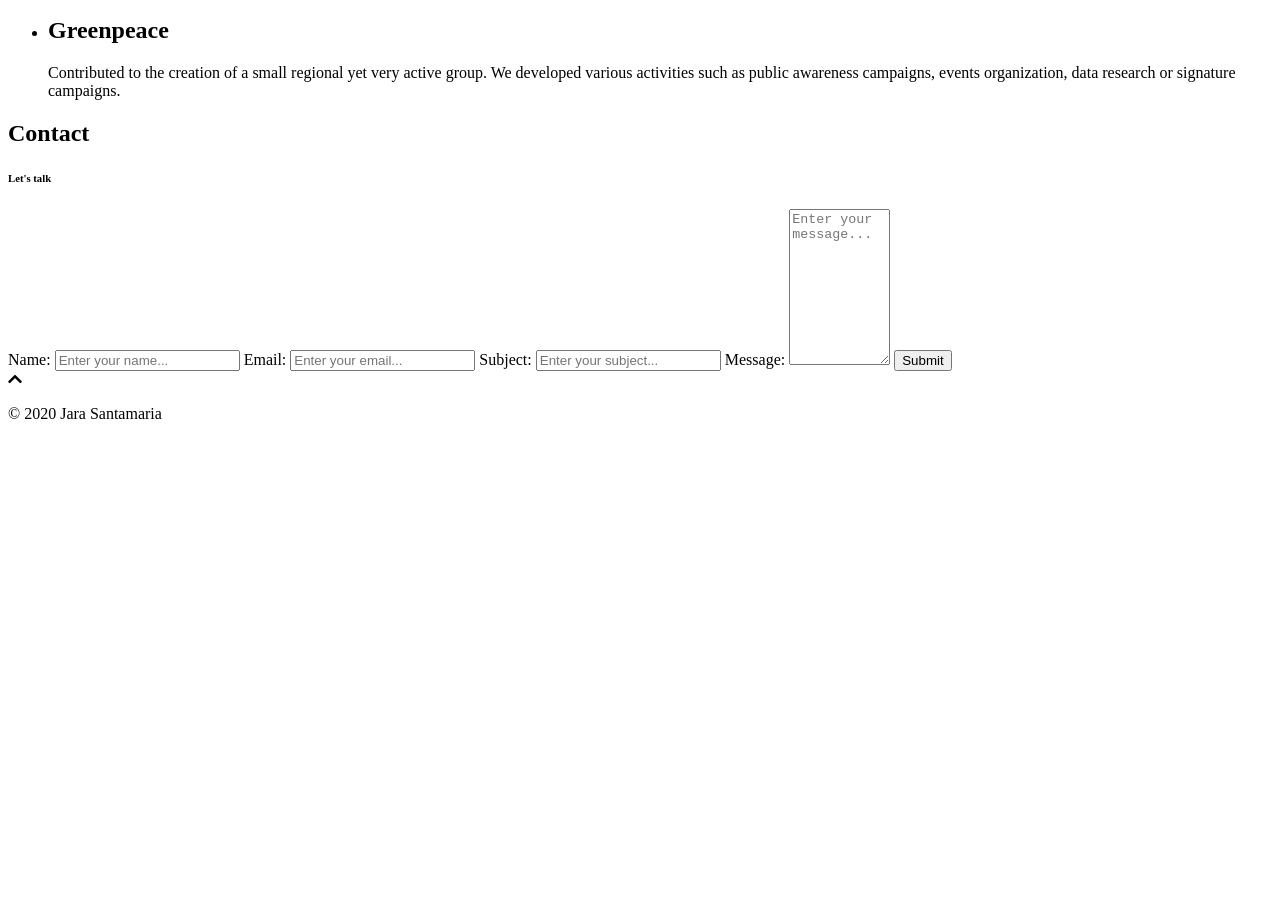
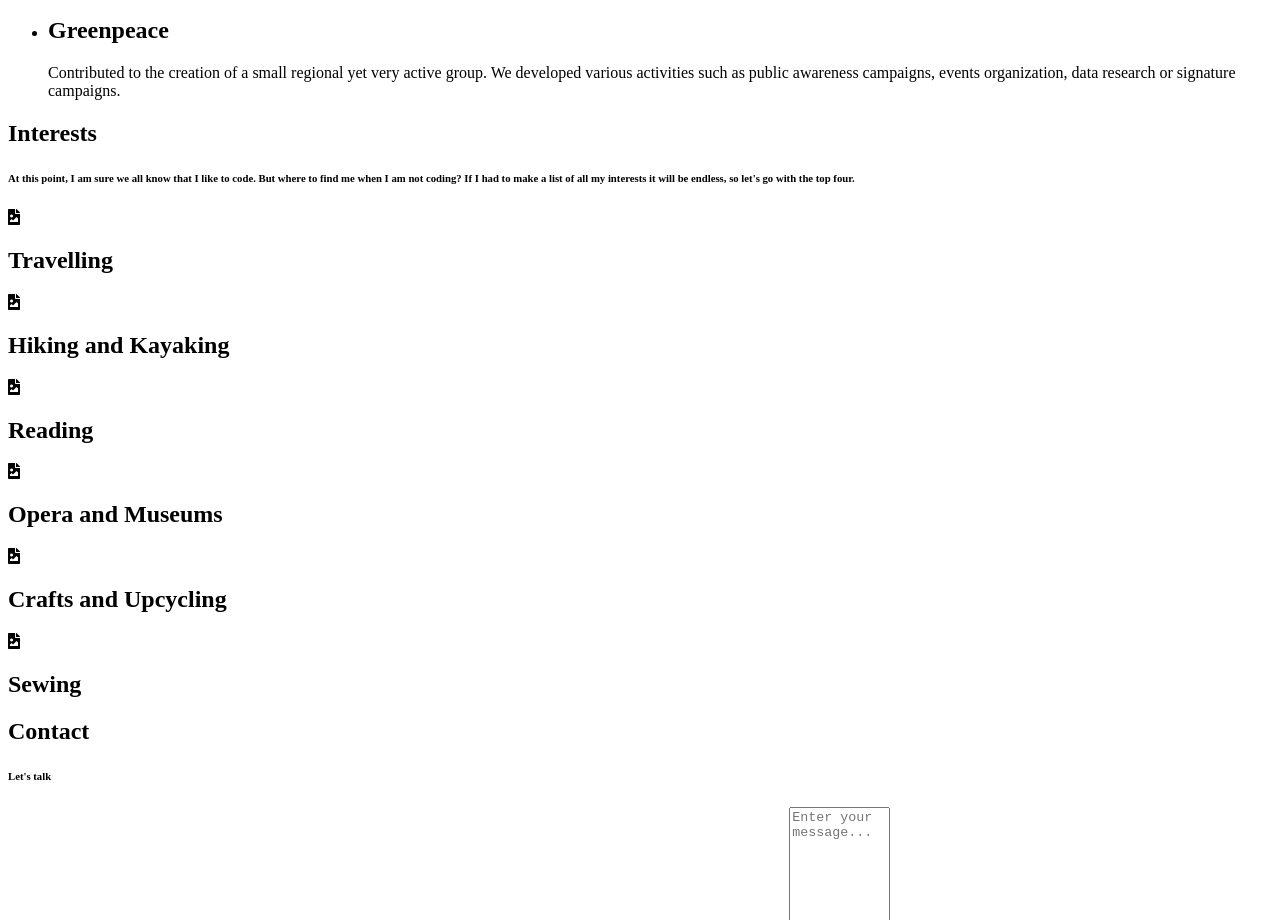
Before and after one commit to jarasmar/My_Portfolio, a plain HTML site: page index.html in a window 1280 px wide. Shown: the part 3718-4638 px from the top of the page. Before the commit the page ends 4157 px from the top, so only its background shows below. Drawn offline with nearby package versions, Linux system fonts and the light colour scheme.

Commit message:
Add HTML for interests section

```diff
--- a/index.html
+++ b/index.html
@@ -390,6 +390,73 @@
       </div>
     </section>
 
+    <section class="interests" id="interests">
+      <div class="container">
+        <div class="section-heading">
+          <h1> Interests </h1>
+          <h6>
+            At this point, I am sure we all know that I like to code. But where to find me when I am not coding?
+            If I had to make a list of all my interests it will be endless, so let's go with the top four.
+          </h6>
+        </div>
+
+        <div class="my-interests">
+          <div class="interest">
+            <div class="icon-container">
+              <i class="fas fa-file-image"></i>
+            </div>
+            <h1> Travelling </h1>
+          </div>
+        </div>
+
+        <div class="my-interests">
+          <div class="interest">
+            <div class="icon-container">
+              <i class="fas fa-file-image"></i>
+            </div>
+            <h1> Hiking and Kayaking </h1>
+          </div>
+        </div>
+
+        <div class="my-interests">
+          <div class="interest">
+            <div class="icon-container">
+              <i class="fas fa-file-image"></i>
+            </div>
+            <h1> Reading </h1>
+          </div>
+        </div>
+
+        <div class="my-interests">
+          <div class="interest">
+            <div class="icon-container">
+              <i class="fas fa-file-image"></i>
+            </div>
+            <h1> Opera and Museums </h1>
+          </div>
+        </div>
+
+        <div class="my-interests">
+          <div class="interest">
+            <div class="icon-container">
+              <i class="fas fa-file-image"></i>
+            </div>
+            <h1> Crafts and Upcycling </h1>
+          </div>
+        </div>
+
+        <div class="my-interests">
+          <div class="interest">
+            <div class="icon-container">
+              <i class="fas fa-file-image"></i>
+            </div>
+            <h1> Sewing </h1>
+          </div>
+        </div>
+
+      </div>
+    </section>
+
     <section class="contact" id="contact">
       <div class="container">
         <div class="section-heading">
```
